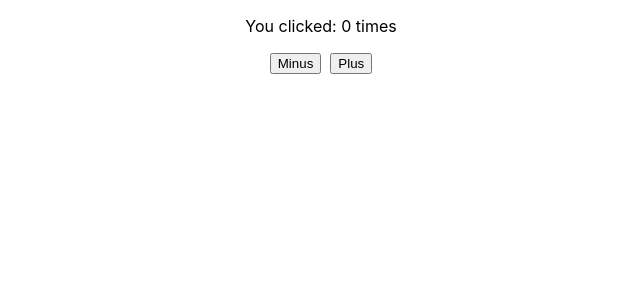
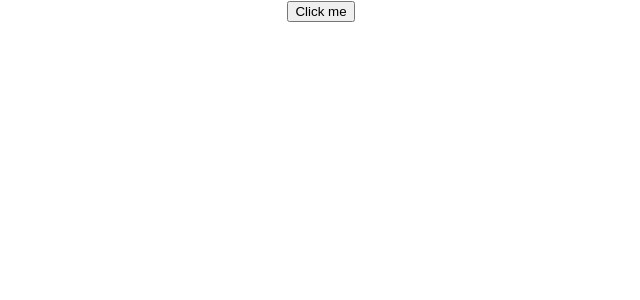
Before and after one commit to EbubeIreneaus/react-tutorial, a React (Create React App) app: page / in a window 1280 px wide. Shown: the top 300 px of the page, without its empty margins (319-959 px from the left). Built offline with nearby package versions, Linux system fonts and the light colour scheme.

Commit message:
Data flow Child to parent

```diff
--- a/src/App.js
+++ b/src/App.js
@@ -1,11 +1,12 @@
 import Message from './components/Message'
 import Counter from './components/Counter'
 import './App.css';
+import Parent from './components/Parent';
 
 function App() {
   return (
     <div className="App">
-      <Counter />
+      <Parent />
     </div>
   );
 }
--- /dev/null
+++ b/src/components/Child.js
@@ -0,0 +1,23 @@
+import React, { Component } from 'react'
+
+export class Child extends Component {
+   constructor(props) {
+     super(props)
+
+     this.state = {
+
+     }
+
+   }
+
+  render() {
+    let {clickHandler} = this.props
+    return (
+      <div>
+        <button onClick={clickHandler}>Click me</button>
+      </div>
+    )
+  }
+}
+
+export default Child
--- /dev/null
+++ b/src/components/Parent.js
@@ -0,0 +1,29 @@
+import React, { Component } from 'react'
+import Child from './Child'
+
+export class Parent extends Component {
+
+    constructor(props) {
+      super(props)
+
+      this.state = {
+         message: 'hello world',
+      }
+
+      this.altMsg = this.altMsg.bind(this)
+    }
+
+    altMsg() {
+        alert(this.state.message)
+    }
+
+  render() {
+    return (
+      <div>
+        <Child clickHandler={this.altMsg} />
+      </div>
+    )
+  }
+}
+
+export default Parent
```
